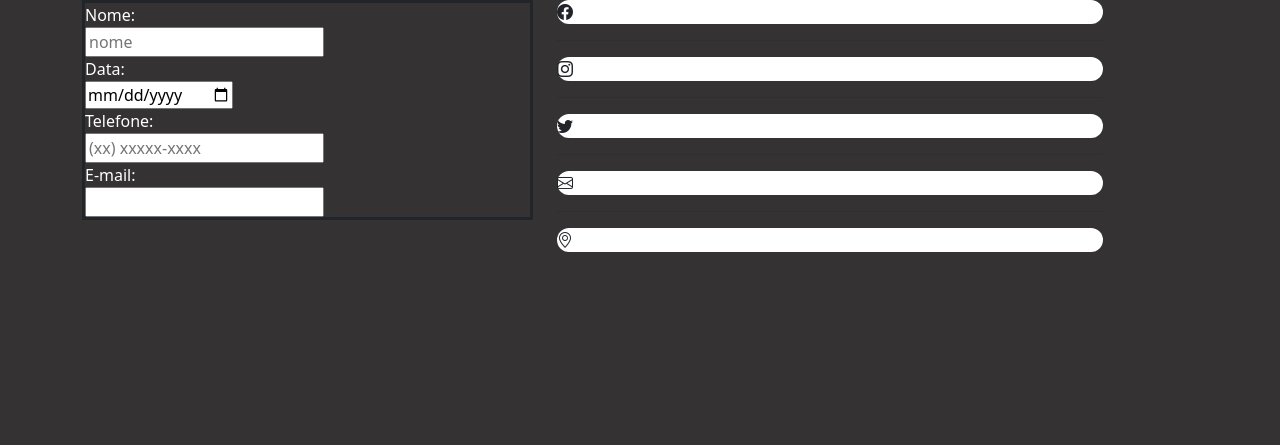
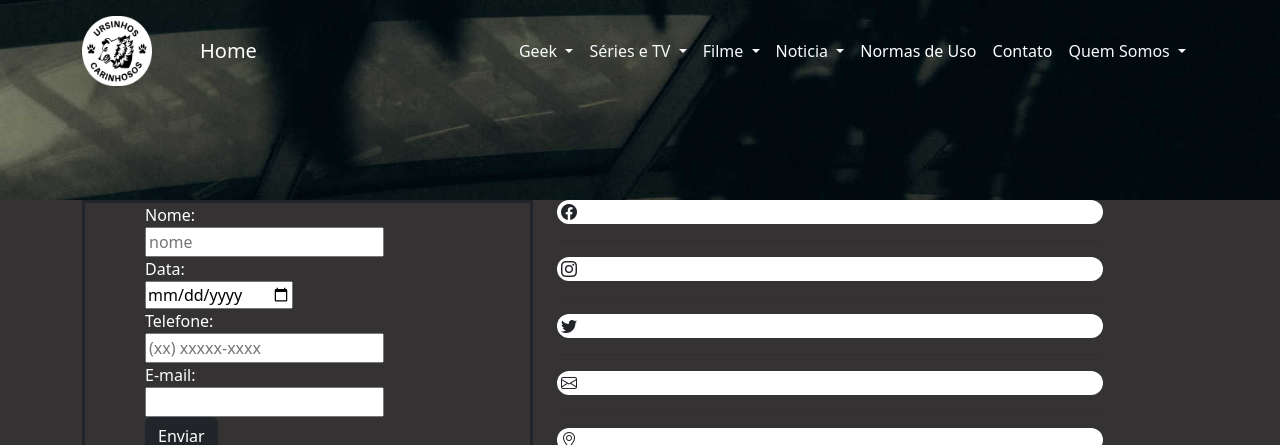
Before and after one commit to WesleyRibeirodaSilva/Ursinhos_EM_Chamas-main, a PHP site: page /contatos.html in a window 1280 px wide. Shown: the top 445 px of the page. Before the commit the page ends 252 px from the top, so only its background shows below. Run offline with PHP 8.4, Linux system fonts and the light colour scheme; some libraries are stand-ins or nearby versions.

Commit message:
contatos semi acabada

```diff
--- a/Ursinhos_EM_Chamas-main/Projeto-2/contatos.html
+++ b/Ursinhos_EM_Chamas-main/Projeto-2/contatos.html
@@ -14,14 +14,99 @@
 </head>
 
 <body>
+     <!-- Nav -->
+  <nav class="navbar fixed-top navbar-expand-lg navbar-dark p-md-3">
+    <div class="container">
+      <img src="header/logo/Rectangle-177.png" alt="Logo" width="70" height="70" class="d-inline-block align-text-top">
+      <a href="index.html" class="navbar-brand ps-md-5">Home</a>
+      <button type="button" class="navbar-toggler" data-bs-target="#navbarNav" data-bs-toggle="collapse"
+        aria-controls="navbarNav" aria-expanded="false" aria-label="Toggler Navbar">
+        <span class="navbar-toggler-icon"></span>
+      </button>
+      <div class="collapse navbar-collapse" id="navbarNav">
+        <div class="mx-auto"></div>
+        <ul class="navbar-nav p-5 p-md-5 p-lg-1 p-md-0">
+          <li class="nav-item dropdown">
+            <a class="nav-link dropdown-toggle text-light" href="#" role="button" data-bs-toggle="dropdown"
+              aria-expanded="false">
+              Geek
+            </a>
+            <ul class="dropdown-menu dropdown-menu-dark">
+              <li><a class="dropdown-item" href="geeks_cinema.html"> - Cinema</a></li>
+              <li><a class="dropdown-item" href="geeks_hqs.html"> - HQs</a></li>
+              <li><a class="dropdown-item" href="geeks_cosplay.html"> - Cosplay</a></li>
+            </ul>
+          </li>
+          <li class="nav-item dropdown">
+            <a class="nav-link dropdown-toggle text-light" href="#" role="button" data-bs-toggle="dropdown"
+              aria-expanded="false">
+              Séries e TV
+            </a>
+            <ul class="dropdown-menu dropdown-menu-dark">
+              <li><a class="dropdown-item" href="serie_1.html"> - Série 1</a></li>
+              <li><a class="dropdown-item" href="serie_2.html"> - Série 2</a></li>
+              <li><a class="dropdown-item" href="serie_3.html"> - Série 3</a></li>
+              <li><a class="dropdown-item" href="tv_1.html"> - TV 1</a></li>
+              <li><a class="dropdown-item" href="tv_2.html"> - TV 2</a></li>
+              <li><a class="dropdown-item" href="tv_3.html"> - TV 3</a></li>
+            </ul>
+          </li>
+          <li class="nav-item dropdown">
+            <a class="nav-link dropdown-toggle text-light" href="#" role="button" data-bs-toggle="dropdown"
+              aria-expanded="false">
+              Filme
+            </a>
+            <ul class="dropdown-menu dropdown-menu-dark">
+              <li><a class="dropdown-item" href="filmes_1.html"> - Filme 1</a></li>
+              <li><a class="dropdown-item" href="filmes_2.html"> - Filme 2</a></li>
+            </ul>
+          </li>
+          <li class="nav-item dropdown">
+            <a class="nav-link dropdown-toggle text-light" href="#" role="button" data-bs-toggle="dropdown"
+              aria-expanded="false">
+              Noticia
+            </a>
+            <ul class="dropdown-menu dropdown-menu-dark">
+              <li><a class="dropdown-item" href="noticias_1.html"> - Noticia 1</a></li>
+              <li><a class="dropdown-item" href="noticias_2.html"> - Noticia 2</a></li>
+              <li><a class="dropdown-item" href="noticias_3.html"> - Noticia 3</a></li>
+              <li><a class="dropdown-item" href="noticias_4.html"> - Noticia 4</a></li>
+              <li><a class="dropdown-item" href="noticias_5.html"> - Noticia 5</a></li>
+            </ul>
+          </li>
+          <li class="nav-item">
+            <a href="normas_de_uso.html" class="nav-link text-white">Normas de Uso</a>
+          </li>
+          <li class="nav-item">
+            <a href="normas_de_uso.html" class="nav-link text-white">Contato</a>
+          </li>
+          <li class="nav-item dropdown">
+            <a class="nav-link dropdown-toggle text-light" href="#" role="button" data-bs-toggle="dropdown"
+              aria-expanded="false">
+              Quem Somos
+            </a>
+            <ul class="dropdown-menu dropdown-menu-dark">
+              <li><a class="dropdown-item" href="quem_somos_1.html"> - Erick</a></li>
+              <li><a class="dropdown-item" href="quem_somos_2.html"> - Italo</a></li>
+              <li><a class="dropdown-item" href="quem_somos_3.html"> - Jenyfer</a></li>
+              <li><a class="dropdown-item" href="quem_somos_4.html"> - Wesley</a></li>
+            </ul>
+          </li>
+        </ul>
+      </div>
+    </div>
+  </nav>
+  <!-- Banner image -->
+  <div class="banner-image w-100 vh-25 d-flex justify-content-center align-items-center">
+  </div>
     <article class="container">
         <div class="row">
             <div class="col-sm-12 col-md-12 col-lg-5 col-xl-5 col-xxl-5 ">
-                <form action="">
+                <form >
                     <fieldset>
 
                         <div class="nome text-white">
-                            <label for="">Nome:</label>
+                            <label>Nome:</label>
                             <div class="row">
                                 <div class="col-3">
                                     <input type="text" name="Nome" id="Nome" placeholder="nome">
@@ -30,41 +115,46 @@
                             </div>
                         </div>
 
-                        <label class="text-white" for="">Data:</label>
+                        <label class="text-white" >Data:</label>
                         <div class="data ">
 
                             <input type="date" name="data" id="data">
                         </div>
-                        <label class="text-white" for="">Telefone: </label>
+                        <label class="text-white">Telefone: </label>
                         <div class="telefone text-white">
 
                             <input type="tel" name="telefone" id="telefone" class="input-padrao" required
                                 placeholder="(xx) xxxxx-xxxx">
                         </div>
-                        <label class="text-white" for="">E-mail:</label>
+                        <label class="text-white">E-mail:</label>
                         <div class="email text-white">
 
                             <input type="email" name="email" id="email">
                         </div>
                     </fieldset>
+                     <div class="bottom">
+                        <button type="button" class="btn btn-dark">Enviar</button>
+                     </div>
                 </form>
             </div>
             <div class="col-sm-12 col-md-12 col-lg-6 col-xl-6 col-xxl-6">
 
 
                 <section class="col teste">
+                    <h6>kakak</h6>
 
-                    <p><i class=" bi bi-facebook"></i></p>
+                    <p><i class=" bi bi-facebook p-1"></i></p>
                     <hr>
-                    <p><i class=" bi bi-instagram"></i></p>
+                    <p><i class=" bi bi-instagram p-1"></i></p>
                     <hr>
-                    <p><i class=" bi bi-twitter"></i></p>
+                    <p><i class=" bi bi-twitter p-1"></i></p>
                     <hr>
-                    <p><i class=" bi bi-envelope"></i></p>
+                    <p><i class=" bi bi-envelope p-1"></i></p>
                     <hr>
-                    <p><i class=" bi bi-geo-alt"></i></p>
+                    <p><i class=" bi bi-geo-alt p-1"></i></p>
                 </section>
             </div>
+        </div>
     </article>
     <aside>
 
@@ -78,6 +168,38 @@
     </aside>
 
 
+    <footer>
+        <div id="color" class="row">
+          <div class="col-sm-12 col-md-4 col-lg-4 col-xl-4">
+
+            <section>
+              <h3 class="color_fonte">Mapa do site</h3>
+              <nav>
+                <ul>
+                  <li><a href="#">GEEKS</a></li>
+                  <li><a href="#">SERIES E TV</a></li>
+                  <li><a href="#">FILMES</a></li>
+                  <li><a href="#">NOTICIAS</a></li>
+                  <li><a href="#">NORMAS DE USO</a></li>
+                  <li><a href="#">CONTATO</a></li>
+                  <li><a href="#">QUEM SOMOS</a></li>
+                </ul>
+              </nav>
+            </section>
+          </div>
+          <div class="col-sm-12 col-md-4 col-lg-4 col-xl-4">
+            <img id="logo_footer" src="files/img/teste.png" alt="">
+          </div>
+          <div class="col-sm-12 col-md-4 col-lg-4 col-xl-4">
+            <ul class="social_icons">
+              <li><a href="#"><i class="bi bi-facebook" aria-hidden="true"></i></a></li>
+              <li><a href="#"><i class="bi bi-instagram" aria-hidden="true"></i></a></li>
+              <li><a href="#"><i class="bi bi-twitter" aria-hidden="true"></i></a></li>
+            </ul>
+          </div>
+          <small>© Copyright - Todos os direitos reservados a Fatec São Roque</small>
+        </div>
+      </footer>
 
 
 
--- a/Ursinhos_EM_Chamas-main/Projeto-2/files/css/style.css
+++ b/Ursinhos_EM_Chamas-main/Projeto-2/files/css/style.css
@@ -541,5 +541,8 @@ small {
 }
 form{
   border-style: solid;
-
+  padding-left: 60px;
 }
+.buttom0{
+  padding-top: 100px;
+}
--- a/Ursinhos_EM_Chamas-main/Projeto-2/index.html
+++ b/Ursinhos_EM_Chamas-main/Projeto-2/index.html
@@ -78,7 +78,7 @@
             <a href="normas_de_uso.html" class="nav-link text-white">Normas de Uso</a>
           </li>
           <li class="nav-item">
-            <a href="normas_de_uso.html" class="nav-link text-white">Contato</a>
+            <a href="contatos.html" class="nav-link text-white">Contato</a>
           </li>
           <li class="nav-item dropdown">
             <a class="nav-link dropdown-toggle text-light" href="#" role="button" data-bs-toggle="dropdown"
```
